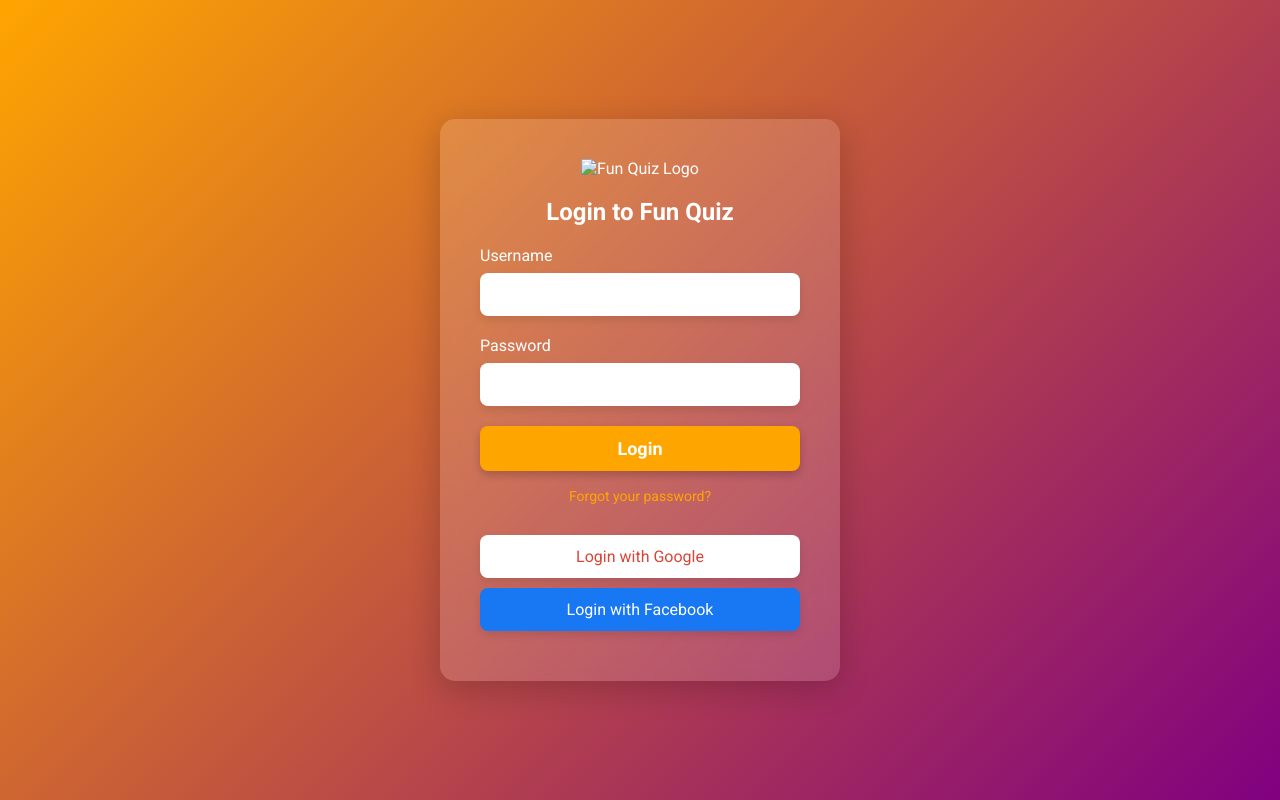
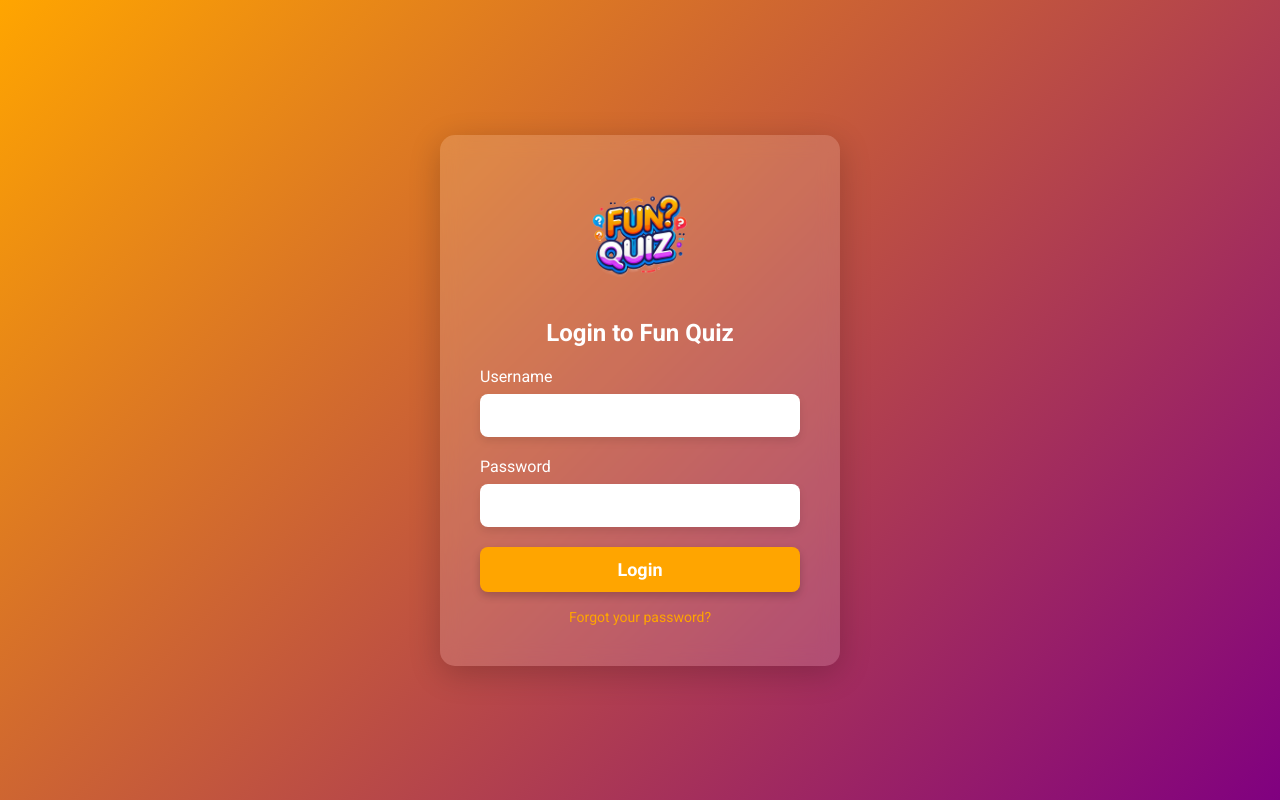
Before and after one commit to lzahrw/web-project_funQuiz, a plain HTML site: page pages/login.html in a window 1280 px wide. Drawn offline with Linux system fonts and the light colour scheme; files that its build step writes are made by us from their sources.

Commit message:
update login page

```diff
--- a/pages/login.html
+++ b/pages/login.html
@@ -4,14 +4,14 @@
     <meta charset="UTF-8">
     <meta name="viewport" content="width=device-width, initial-scale=1.0">
     <title>Fun Quiz - Login</title>
-    <link rel="stylesheet" href="assets/css/styles.css">
+    <link rel="stylesheet" href="../assets/css/styles.css">
     <link rel="stylesheet" href="https://fonts.googleapis.com/css2?family=Roboto:wght@400;700&display=swap">
 </head>
 <body>
     <div class="login-container">
         <!-- Logo -->
         <div class="logo">
-            <img src="assets/images/logo.png" alt="Fun Quiz Logo">
+            <img src="../assets/images/logo.png" alt="Fun Quiz Logo">
         </div>
 
         <!-- Login Form -->
@@ -34,10 +34,6 @@
         </div>
 
         <!-- Social Login Options -->
-        <div class="social-login">
-            <button class="google">Login with Google</button>
-            <button class="facebook">Login with Facebook</button>
-        </div>
     </div>
 </body>
 </html>
```
